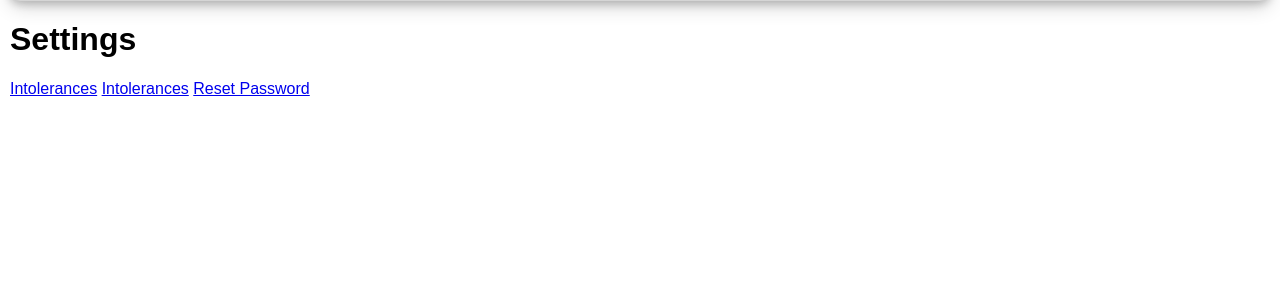
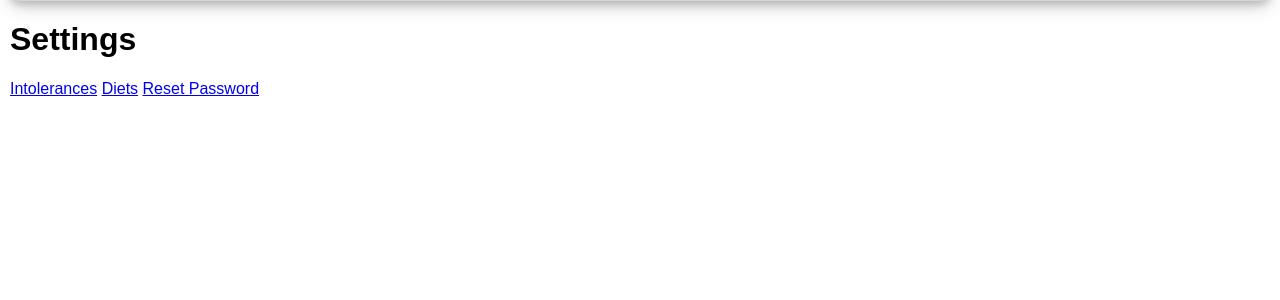
Before and after one commit to mia19reynolds/ComputingProject2, a Flask app: page /settings in a window 1280 px wide. Shown: the part 68-368 px from the top of the page. Run offline with Flask 3, Linux system fonts and the light colour scheme; the visitor is signed in with stand-in values (Sample User, id 1); data that the repository does not hold is empty.

Commit message:
fixed settings diet link name

```diff
--- a/templates/settings.html
+++ b/templates/settings.html
@@ -5,7 +5,7 @@
     <h1>Settings</h1>
     <div id="settingsPages">
         <a href="{{ url_for('settingsIntolerances') }}">Intolerances</a>
-        <a href="{{ url_for('settingsDiets') }}">Intolerances</a>
+        <a href="{{ url_for('settingsDiets') }}">Diets</a>
         <a href="{{ url_for('settingsResetPassword') }}">Reset Password</a>
     </div>
     <div id="options">
```
